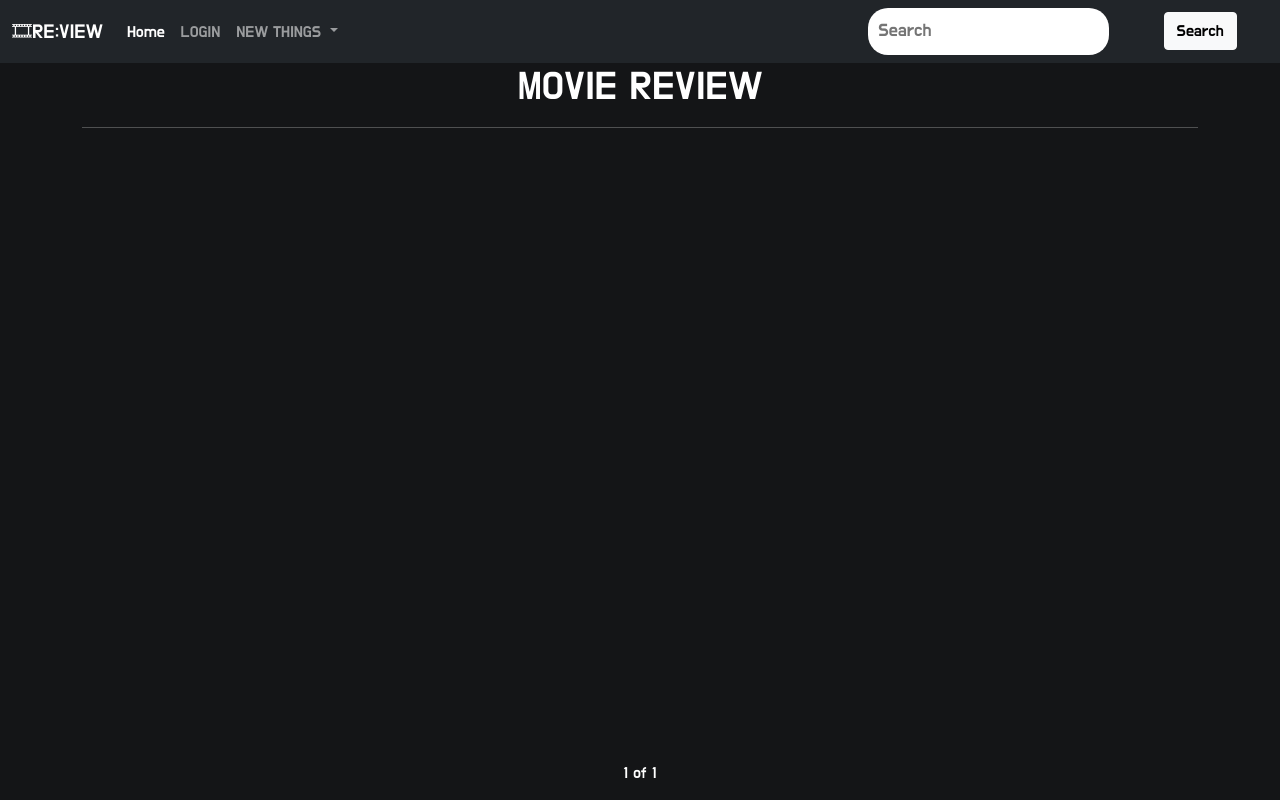
After one commit to yeon2lee/lionproject_movie-review, a Django app: page / in a window 1280 px wide. The commit adds this page. Run offline with Django 3.2, Linux system fonts and the light colour scheme; data that the repository does not hold is empty.

Commit message:
make_css

```diff
--- /dev/null
+++ b/movie_review/templates/base.html
@@ -0,0 +1,80 @@
+<!DOCTYPE html>
+<html lang="en">
+<head>
+    <meta charset="UTF-8">
+    <meta http-equiv="X-UA-Compatible" content="IE=edge">
+    <meta name="viewport" content="width=device-width, initial-scale=1.0">
+    <title>MOVIE RE:VIEW</title>
+    <link href="https://cdn.jsdelivr.net/npm/bootstrap@5.0.2/dist/css/bootstrap.min.css" rel="stylesheet" integrity="sha384-EVSTQN3/azprG1Anm3QDgpJLIm9Nao0Yz1ztcQTwFspd3yD65VohhpuuCOmLASjC" crossorigin="anonymous">
+    <script src="https://cdn.jsdelivr.net/npm/bootstrap@5.0.2/dist/js/bootstrap.bundle.min.js" integrity="sha384-MrcW6ZMFYlzcLA8Nl+NtUVF0sA7MsXsP1UyJoMp4YLEuNSfAP+JcXn/tWtIaxVXM" crossorigin="anonymous"></script>
+
+    <style>
+        @import url('https://fonts.googleapis.com/css2?family=Do+Hyeon&display=swap');
+        body {
+            text-align: center;
+            font-weight: 400;
+            background: rgb(20, 21, 23);
+            color: white;
+            height: 100%;
+            padding: 0px;
+            margin: 0px;
+            font-family: 'Do Hyeon', sans-serif;
+        }
+    </style>
+</head>
+<body>
+    {% load static %}
+    <nav class="navbar navbar-expand-lg navbar-dark bg-dark">
+        <div class="container-fluid">
+          <a class="navbar-brand" href="{% url 'home' %}">🎞RE:VIEW</a>
+          <button class="navbar-toggler" type="button" data-bs-toggle="collapse" data-bs-target="#navbarSupportedContent" aria-controls="navbarSupportedContent" aria-expanded="false" aria-label="Toggle navigation">
+            <span class="navbar-toggler-icon"></span>
+          </button>
+          <div class="collapse navbar-collapse" id="navbarSupportedContent">
+            <ul class="navbar-nav me-auto mb-2 mb-lg-0">
+              <li class="nav-item">
+                <a class="nav-link active" aria-current="page" href="{% url 'home' %}">Home</a>
+              </li>
+
+              <!-- 유효성 검사 설정 했습니다. login페이지 만드시고 연결 잘 되는지 확인 부탁드립니다.-->
+              {% if user.is_authenticated %}
+              <li class="active">
+                <a class="nav-link" href="{% url 'new' %}">NEW REVIEW</a>
+              </li>
+              <li class="active">
+                <a class="nav-link" href="/accounts/logout/" class="a-auth">LOGOUT</a>
+              </li>
+              {% endif %}
+
+              {% if not user.is_authenticated %}
+              <li class="active">
+                <a class="nav-link" href="{% url 'login' %}">LOGIN</a>
+              </li>
+              {% endif %}
+              <!-- 유효성검사 끝-->
+              <li class="nav-item dropdown">
+                <a class="nav-link dropdown-toggle" href="#" id="navbarDropdown" role="button" data-bs-toggle="dropdown" aria-expanded="false">
+                  NEW THINGS
+                </a>
+                <ul class="dropdown-menu" aria-labelledby="navbarDropdown">
+                  <li><a class="dropdown-item" href="https://www.netflix.com/kr/">NETFLIX</a></li>
+                  <li><a class="dropdown-item" href="https://watcha.com/">WATCHA</a></li>
+                  <li><a class="dropdown-item" href="https://www.wavve.com/">WAVVE</a></li>
+                </ul>
+              </li>
+            </ul>
+            <form action="{% url 'search' %}" method="get">
+                <input type="search" placeholder="Search" aria-label="Search" name="query" value="{{query}}">
+                <button type="submit" class="btn btn-light">Search</button>
+            </form>
+          </div>
+        </div>
+      </nav>
+
+      <div class = "container">
+        {% block content %}
+        {% endblock %}
+      </div>
+
+</body>
+</html>
--- a/review/templates/home.html
+++ b/review/templates/home.html
@@ -5,7 +5,33 @@
     Welcome! {{user.username}}!
     {% endif %}
 
+    <Style>
+        .footer {
+            position: absolute;
+            left: 0;
+            bottom: 0;
+            width: 100%;
+            padding: 15px 0;
+            text-align: center;
+            color: white;
+            background: dark;
+        }
+        input,
+        textarea {
+            font-family: 'Do Hyeon', sans-serif;
+            width: 50%;
+            border: none;
+            background-color: white;
+            border-radius: 20px;
+            padding: 10px;
+            margin: 0px 50px;
+            font-size: 18px;
+            color: black;
+        }
+
+    </Style>
     <h1>MOVIE REVIEW</h1>
+    <hr>
     <div class="container">
     <br>
     {% for review in posts %}
@@ -16,21 +42,18 @@
          <p class = "image"><img src="{{review.image_thumbnail.url}}" height="200" width="400"></p>
          {% endif %}
          {{review.author}}
-         {{review.summary}} <a href = "{%url 'detail' review.id %}">...more</a>
+         {{review.summary}} <a href = "{%url 'detail' review.id %}" class="btn btn-light">...more</a>
         <br>
          </div>
     </div>
     {% endfor %}
 
     <!--검색창입니다. 디자인 하실 때 필요한 부분으로 옮겨주세요~~-->
-    <form action="{% url 'search' %}" method="get">
-        <input type="search" placeholder="Search" aria-label="Search" name="query" value="{{query}}">
-        <button type="submit">Search</button>
-    </form>
-
+    <!--검색창 base로 옮겼습니다 -->
+    <div class = "footer">
     {% if posts.has_previous %}
-    <a href="?page=1">First</a>
-    <a href="?page={{posts.previous_page_number}}">Previous</a>
+    <a href="?page=1" class="btn btn-light">First</a>
+    <a href="?page={{posts.previous_page_number}}" class="btn btn-light">Previous</a>
     {% endif %}
 
     <!-- 3of4  -->
@@ -40,8 +63,8 @@
 
     <!-- Next Last -->
     {% if posts.has_next %}
-    <a href="?page={{posts.next_page_number}}">Next</a>
-    <a href="?page={{posts.paginator.num_pages}}">Last</a>
+    <a href="?page={{posts.next_page_number}}" class="btn btn-light">Next</a>
+    <a href="?page={{posts.paginator.num_pages}}" class="btn btn-light">Last</a>
 
     {% endif %}
     </div>
--- a/review/templates/search.html
+++ b/review/templates/search.html
@@ -5,6 +5,7 @@
         <h1>검색 결과가 없습니다</h1>
     {% else %}
         <h4>{{query}}에 대한 검색 결과입니다.</h4>
+        <hr>
         {% for review in search_review.all %}
         <div class="container">
             <div class="card">
```
Also changed, not shown: review/templates/detail.html (+28 -7 lines), review/templates/new.html (+42 -7 lines), user/templates/login.html (+9 -7 lines), review/migrations/0002_comment.py (added), user/views.py (line endings or trailing spaces), 3 other files.
